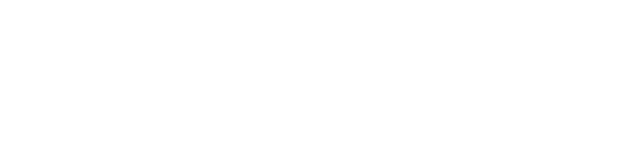
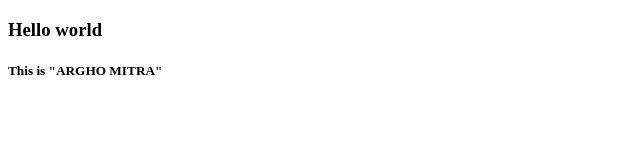
Before and after one commit to arghomitra/Web_fundamentals, a plain HTML site: page index.html in a window 1280 px wide. Shown: the whole page, without its empty margins (0-640 px from the left). Drawn offline with Linux system fonts and the light colour scheme.

Commit message:
master branch

```diff
--- a/index.html
+++ b/index.html
@@ -6,5 +6,8 @@
     <meta name="viewport" content="width=device-width, initial-scale=1.0" />
     <title>Document</title>
   </head>
-  <body></body>
+  <body>
+    <h3>Hello world</h3>
+    <h5>This is "ARGHO MITRA"</h5>
+  </body>
 </html>
```
